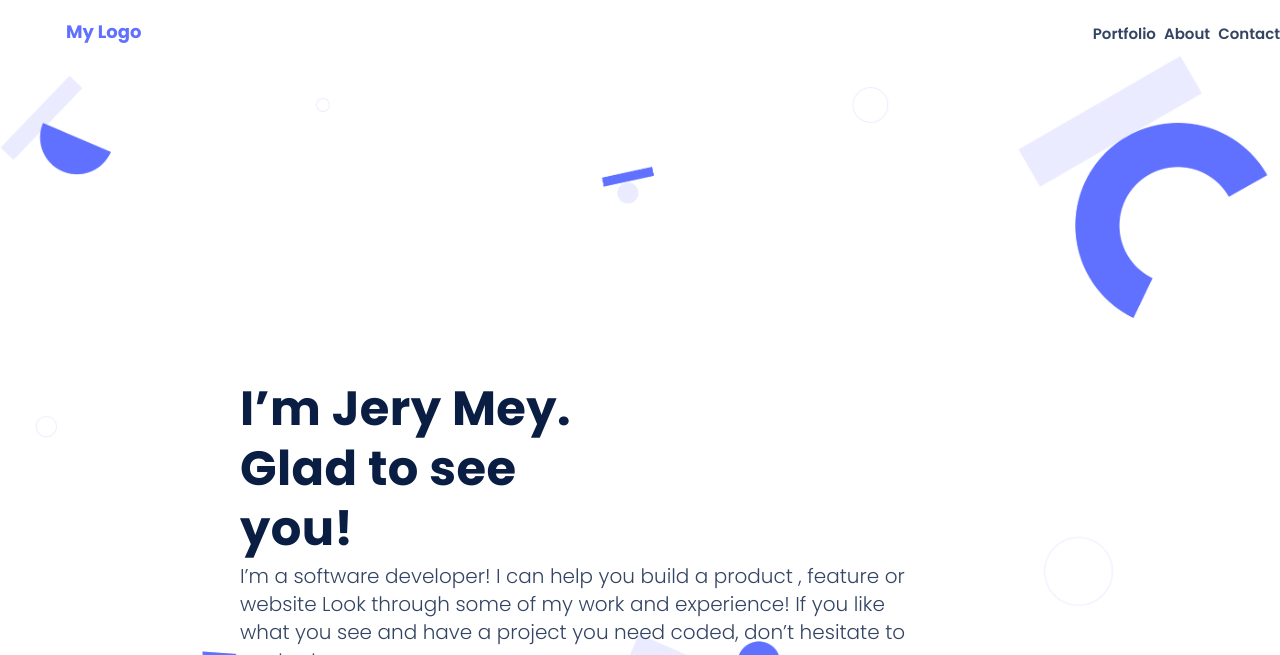
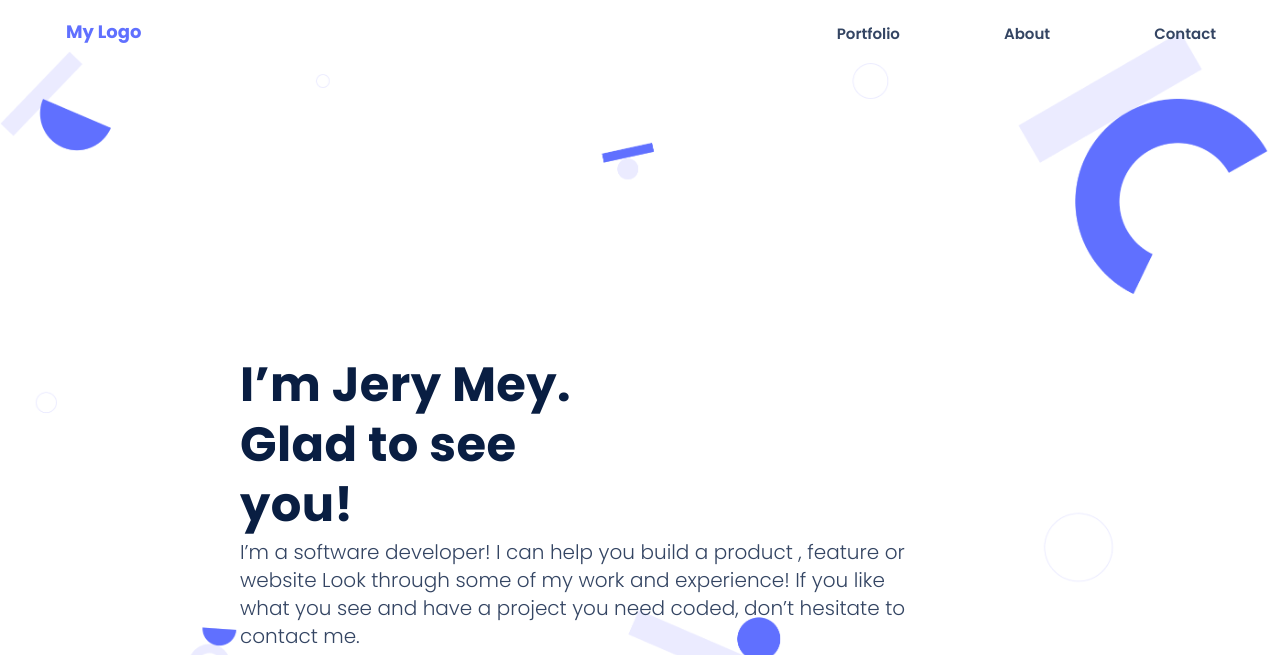
Before and after one commit to jerymey/Portfolio-setup, a website: page index.html in a window 1280 px wide. Shown: the top 655 px of the page. Drawn offline with Linux system fonts and the light colour scheme.

Commit message:
Updated header

```diff
--- a/style.css
+++ b/style.css
@@ -492,8 +492,13 @@ button:hover {
     font-style: normal;
     font-weight: 600;
     line-height: 1.25rem;
-    margin-left: 0;
-    width: 10%;
+    margin-left: 2rem;
+    width: 50%;
+    margin-right: 4rem;
+  }
+
+  .navbar {
+    position: fixed;
   }
 
   .bar {
```
